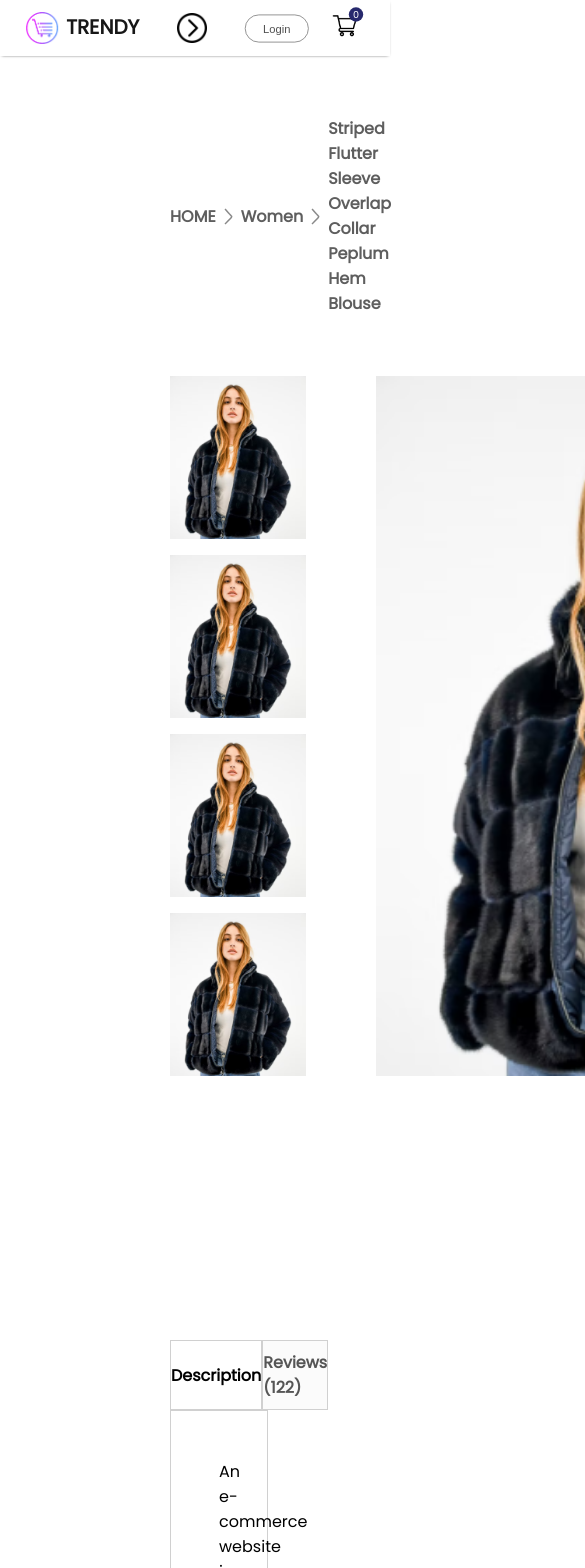
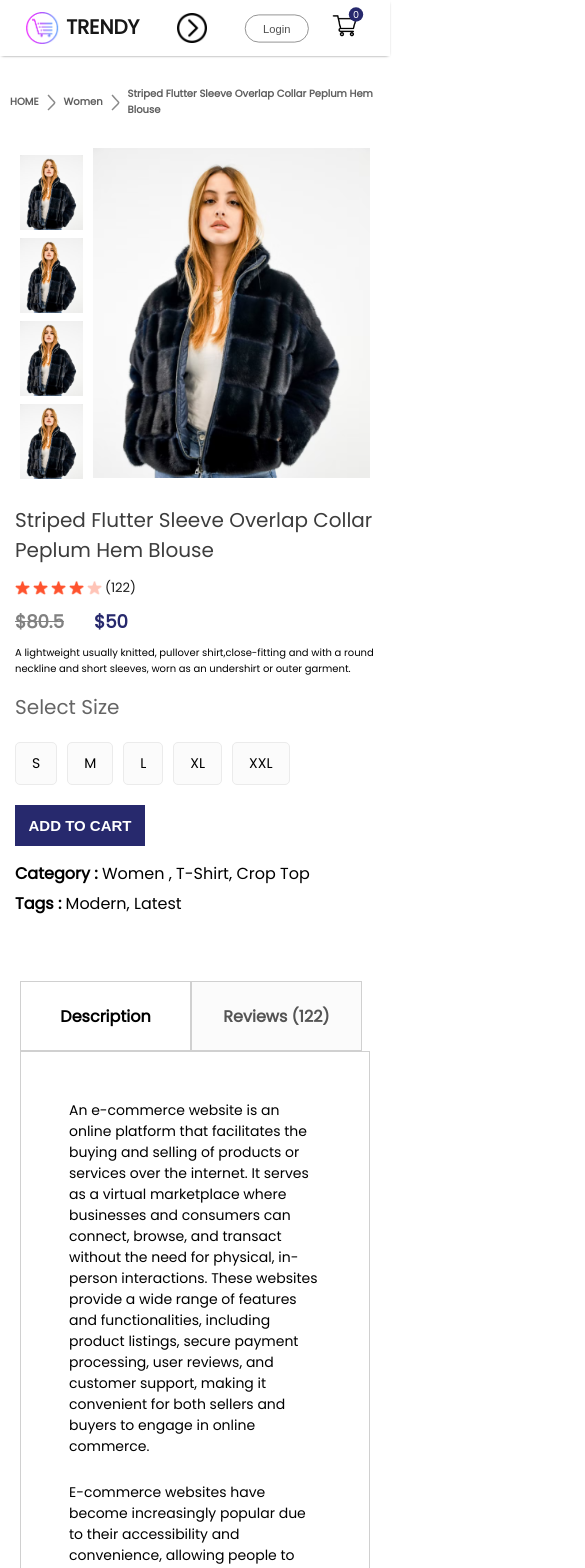
Before and after one commit to Rupeshkumar23/Ecommerce_React_JS, a React (Create React App) app: page /product/1 in a window 390 px wide. Shown: the top 1568 px of the page, 585 px wide, since content can reach past the window. Built offline with nearby package versions, Linux system fonts and the light colour scheme; a web font is replaced by a local one.

Commit message:
updated code

```diff
--- a/src/Components/Breadcrums/Breadcrum.css
+++ b/src/Components/Breadcrums/Breadcrum.css
@@ -8,3 +8,31 @@
     margin: 60px 170px;
     text-transform: capitalize;
 }
+@media (max-width:1280px) {
+    .breadcrum{
+        margin: 30px 50px;
+        font-size: 14px;
+    }
+
+}
+@media (max-width:1024px) {
+    .breadcrum{
+        margin: 30px 30px;
+        font-size: 13px;
+    }
+
+}
+@media (max-width:800px) {
+    .breadcrum{
+        margin: 30px 10px;
+        font-size: 12px;
+    }
+
+}
+@media (max-width:500px) {
+    .breadcrum{
+
+        font-size: 10px;
+    }
+
+}
--- a/src/Components/DescriptionBox/DescriptionBox.css
+++ b/src/Components/DescriptionBox/DescriptionBox.css
@@ -26,3 +26,18 @@
     padding: 48px;
     padding-bottom: 70px;
 }
+@media (max-width:1280px) {
+    .descriptionbox{
+    margin: 60px;
+    }
+
+}
+@media (max-width:800px) {
+    .descriptionbox{
+    margin: 60px 20px;
+    }
+    .descriptionbox_description{
+        font-size: 14px;
+    }
+
+}
--- a/src/Components/ProductDisplay/ProductDisplay.css
+++ b/src/Components/ProductDisplay/ProductDisplay.css
@@ -67,12 +67,14 @@
     font-size: 20px;
     font-weight: 600;
 }
-.productdisplay_right_sizes{
+
+.productdisplay_right_sizes {
     display: flex;
     margin: 30px 0px;
     gap: 20px;
 }
-.productdisplay_right_sizes div{
+
+.productdisplay_right_sizes div {
     padding: 18px 24px;
     background: #fbfbfb;
     border: 1px solid #ebebeb;
@@ -80,7 +82,8 @@
     user-select: none;
     border-radius: 5px;
 }
-.productdisplay_right button{
+
+.productdisplay_right button {
     padding: 20px 40px;
     width: 200px;
     font-size: 16px;
@@ -93,9 +96,248 @@
     margin-bottom: 40px;
     cursor: pointer;
 }
-.productdisplay_right_category{
+
+.productdisplay_right_category {
     margin-top: 10px;
 }
-.productdisplay_right_category span{
+
+.productdisplay_right_category span {
     font-weight: 600
 }
+
+@media (max-width:1280px) {
+    .productdisplay {
+        margin: 0px 60px;
+    }
+
+    .productdisplay_left {
+        gap: 10px;
+    }
+
+    .productdisplay_img_list {
+        gap: 10px;
+    }
+
+    .productdisplay_img_list img {
+        height: 120px;
+    }
+
+    .productdisplay_main_img {
+        width: auto;
+        height: 510px;
+    }
+
+    .productdisplay_right {
+        margin: 0px 30px;
+    }
+
+    .productdisplay_right h1 {
+        font-size: 22px;
+    }
+
+    .productdisplay_right_stars {
+        font-size: 13px;
+        gap: 3px;
+    }
+
+    .productdisplay_right_prices {
+        margin: 10px 0px;
+        font-size: 18px;
+    }
+
+    .productdisplay_right_description {
+        font-size: 13px;
+    }
+
+    .productdisplay_right_size h1 {
+        margin-top: 20px;
+        font-size: 20px;
+    }
+
+    .productdisplay_right_sizes div {
+        padding: 14px 20px;
+    }
+
+    .productdisplay_right button {
+        width: 150px;
+        padding: 15px 0px;
+        margin-bottom: 20px;
+    }
+
+    .productdisplay_right_category {
+        margin-top: 5px;
+        font-size: 14px;
+    }
+
+}
+
+@media (max-width:1024px) {
+    .productdisplay {
+        margin: 0px 30px;
+    }
+
+    .productdisplay_left {
+        gap: 5px;
+    }
+
+    .productdisplay_img_list img {
+        height: 80px;
+    }
+
+    .productdisplay_main_img {
+        height: 350px;
+    }
+
+    .productdisplay_right h1 {
+        font-size: 18px;
+    }
+
+    .productdisplay_right_stars img {
+        width: 15px;
+    }
+
+    .productdisplay_right_description {
+        font-size: 12px;
+    }
+
+    .productdisplay_right_sizes {
+        margin-top: 10px 0px;
+    }
+
+    .productdisplay_right_sizes div {
+        padding: 10px 16px;
+        font-size: 12px;
+    }
+
+    .productdisplay_right button {
+        width: 120px;
+        padding: 10px 0px;
+        margin-bottom: 10px;
+        font-size: 14px;
+    }
+
+    .productdisplay_right_category {
+        font-size: 12px;
+    }
+
+}
+
+@media (max-width:800px) {
+    .productdisplay {
+        margin: 0px 10px;
+    }
+
+    .productdisplay_left {
+        gap: 0px;
+        flex-direction: column-reverse;
+        align-items: center;
+    }
+
+    .productdisplay_img_list {
+        flex-direction: row;
+        gap: 6px;
+    }
+
+    .productdisplay_img_list img {
+        height: 70px;
+    }
+
+    .productdisplay_main_img {
+        height: 300px;
+    }
+
+    .productdisplay_right h1 {
+        font-size: 14px;
+    }
+
+    .productdisplay_right_stars img {
+        width: 13px;
+    }
+
+    .productdisplay_right_description {
+        font-size: 10px;
+    }
+
+    .productdisplay_right_size h1 {
+        margin-top: 10px;
+    }
+
+    .productdisplay_right_sizes {
+        margin-top: 10px;
+        gap: 5px;
+    }
+
+    .productdisplay_right_sizes div {
+        padding: 4px 11px;
+        font-size: 12px;
+    }
+
+    .productdisplay_right button {
+        width: 100px;
+        font-size: 12px;
+    }
+
+    .productdisplay_right_category {
+        font-size: 10px;
+    }
+
+}
+
+@media (max-width:500px) {
+    .productdisplay {
+        flex-direction: column;
+    }
+
+    .productdisplay_left {
+        gap: 10px;
+        flex-direction: row;
+        margin: auto;
+    }
+
+    .productdisplay_img_list {
+        flex-direction: column;
+        gap: 8px;
+    }
+
+    .productdisplay_img_list img {
+        height: 75px;
+    }
+
+    .productdisplay_main_img {
+        height: 330px;
+    }
+
+    .productdisplay_right {
+        margin: 5px;
+    }
+
+    .productdisplay_right h1 {
+        margin-top: 15px;
+        font-size: 20px;
+        font-weight: 500;
+    }
+
+    .productdisplay_right_stars img {
+        width: 15px;
+    }
+
+    .productdisplay_right_sizes {
+        gap: 10px;
+        margin: 20px 0px;
+    }
+
+    .productdisplay_right_sizes div {
+
+        padding: 10px 16px;
+        font-size: 14px;
+
+    }
+    .productdisplay_right button{
+        width: 130px;
+        font-size: 15px;
+        padding: 12px 0px;
+    }
+    .productdisplay_right_category{
+        font-size: 16px;
+    }
+}
--- a/src/Components/RelatedProducts/RelatedProducts.css
+++ b/src/Components/RelatedProducts/RelatedProducts.css
@@ -21,3 +21,64 @@
     gap: 30px;
     display: flex;
 }
+@media (max-width:1280px) {
+    .relatedproducts{
+        height: 70vh;
+    }
+    .relatedproducts h1{
+        font-size: 40px;
+    }
+    .relatedproducts hr{
+        width: 160px;
+        height: 4px;
+    }
+    .relatedproducts_item{
+        gap: 20px;
+        margin-top: 30px;
+    }
+
+}
+@media (max-width:1024px) {
+    .relatedproducts{
+        height: 60vh;
+    }
+    .relatedproducts h1{
+        font-size: 30px;
+    }
+    .relatedproducts hr{
+        width: 120px;
+        height: 3px;
+    }
+    .relatedproducts_item{
+        gap: 15px;
+        margin-top: 20px;
+    }
+
+}
+@media (max-width:800px) {
+    .relatedproducts{
+        height: 50vh;
+        gap: 6px;
+    }
+    .relatedproducts h1{
+        font-size: 20px;
+    }
+    .relatedproducts hr{
+        width: 100px;
+    }
+    .relatedproducts_item{
+        gap: 5px;
+    }
+
+}
+@media (max-width:500px) {
+    .relatedproducts{
+        height: 90vh;
+    }
+    .relatedproducts_item{
+        display: grid;
+        grid-template-columns: 1fr 1fr;
+        gap: 20px;
+    }
+
+}
--- a/src/Pages/CSS/LoginSignup.css
+++ b/src/Pages/CSS/LoginSignup.css
@@ -65,3 +65,63 @@
     font-size: 18px;
     font-weight: 500;
 }
+@media (max-width:1280px) {
+    .loginsignup{
+        padding-top: 50px;
+    }
+    .loginsignup_container{
+        width: auto;
+        max-width: 500px;
+        max-height: 600px;
+    }
+    .loginsignup_container h1{
+        margin: 10px 0px;
+    }
+    .loginsignup_fields{
+        gap:20px;
+        margin-top:20px;
+    }
+    .loginsignup_fields input{
+        height:65px;
+        width:100%;
+    }
+    .loginsignup_container button{
+        width: 100%;
+    }
+    .loginsignup_login{
+        font-size: 16px;
+    }
+    .loginsignup_agree{
+        font-size: 14px;
+        gap:10px
+    }
+
+}
+@media (max-width:800px) {
+
+    .loginsignup_container{
+      padding: 20px 30px;
+      max-height: 500px;
+    }
+    .loginsignup_container h1{
+       font-size: 24px;
+    }
+    .loginsignup_fields{
+        margin-top:20px;
+    }
+    .loginsignup_fields input{
+        height:50px;
+    }
+    .loginsignup_container button{
+        height: 50px;
+        font-size: 16px;
+    }
+    .loginsignup_login{
+        font-size: 16px;
+    }
+    .loginsignup_agree{
+        font-size: 14px;
+        gap:10px
+    }
+
+}
```
